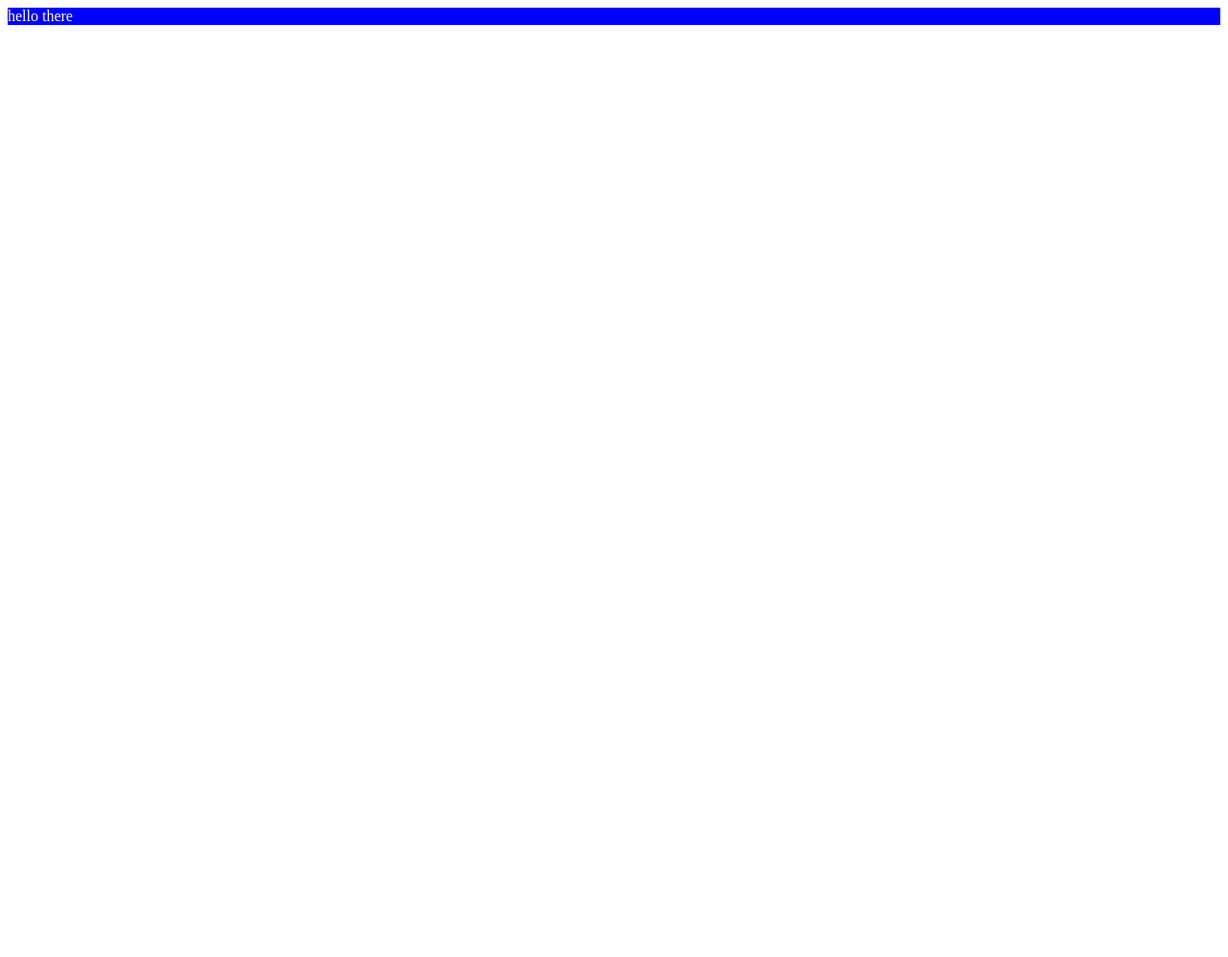
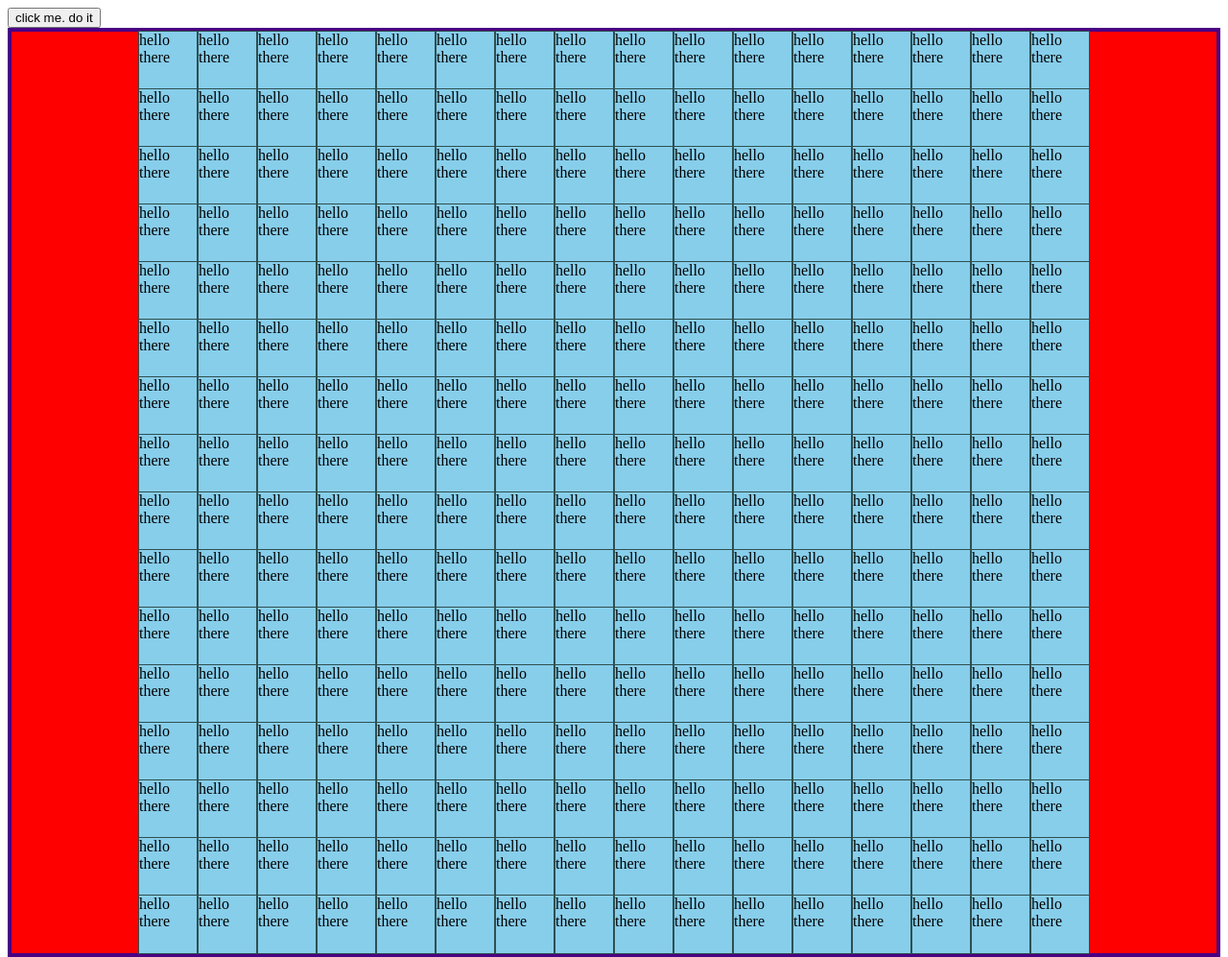
Before and after one commit to alsanders86/etch-a-sketch, a plain HTML site: page index.html in a window 1280 px wide. Shown: the whole page at 96% size. Before the commit the page ends 800 px from the top, so only its background shows below. Drawn offline with Linux system fonts and the light colour scheme.

Commit message:
Set up initial grid box

```diff
--- a/game.js
+++ b/game.js
@@ -1,8 +1,35 @@
-const lilDiv = document.createElement('div');
+const container = document.querySelector('.container');
+let button = document.querySelector('#grid-button');
 
-const container = document.querySelector('.container');
+button.addEventListener("click", function() {
+    // alert("he said the line!");
+    let gridNumber = prompt("enter how many rows/columns you want");
+});
+// for 16 rows, make the row. within that row, add 16 grid pieces/columns
+for(i = 0; i < 16; i++) {
+    const gridRow = document.createElement('div');
+    gridRow.setAttribute('class', 'row');
+    // gridRow.textContent = "general kenobi";
 
-lilDiv.setAttribute('style', 'color: white; background: blue');
-lilDiv.textContent = "hello there";
+    for(j = 0; j < 16; j++) {
+        const gridPiece = document.createElement('div');
+        gridPiece.setAttribute('class', 'grid');
+        gridPiece.textContent = "hello there";
 
-container.appendChild(lilDiv);
+        gridPiece.addEventListener("mouseover", function() {
+            gridPiece.setAttribute("style", "background-color: white;");
+            gridPiece.textContent = "general kenobi";
+        }, false);
+
+        gridRow.appendChild(gridPiece);
+    }
+
+    container.appendChild(gridRow);
+}
+
+
+function drawGrid() {
+
+}
+
+drawGrid();
--- a/index.html
+++ b/index.html
@@ -10,6 +10,7 @@
     <link rel="stylesheet" href="style.css" />
   </head>
   <body>
+    <button id="grid-button">click me. do it</button>
     <div class="container"></div>
   </body>
 </html>
--- a/style.css
+++ b/style.css
@@ -0,0 +1,23 @@
+.container {
+    background:plum;
+    border: 4px solid indigo;
+    display:flex;
+    flex-direction: column;
+}
+
+.row {
+    background: red;
+    height: 60px;
+    /* border: 1px solid white; */
+
+    display: flex;
+    align-items: center;
+    justify-content: center;
+}
+
+.grid {
+    width: 60px;
+    height: 60px;
+    border: 1px solid darkslategray;
+    background: skyblue;
+}
```
